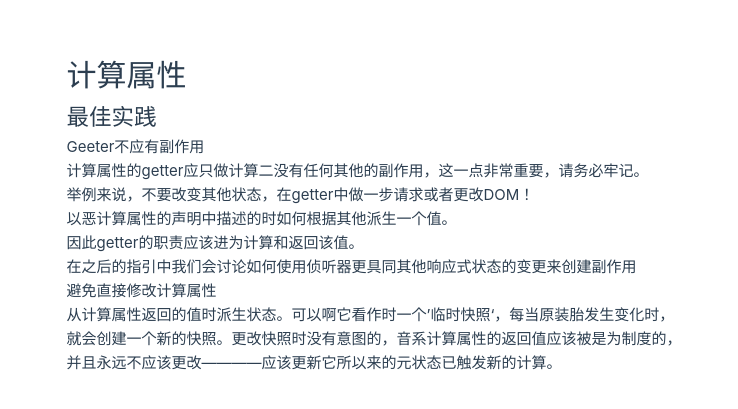
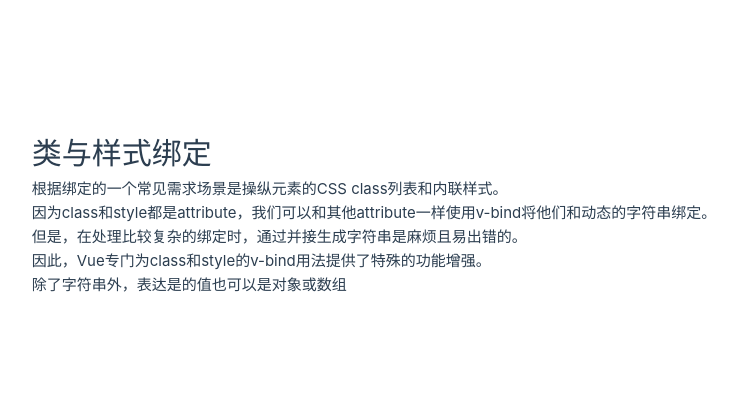
Before and after one commit to ShenlongDev/vue_xx, a Vue app: page / in a window 1280 px wide. Shown: the part 187-596 px from the top of the page, without its empty margins (266-1004 px from the left). Built offline with nearby package versions, Linux system fonts and the light colour scheme.

Commit message:
Class 与 Style 绑定

```diff
--- a/src/MyApp.vue
+++ b/src/MyApp.vue
@@ -1,18 +1,12 @@
 <script setup></script>
 
 <template>
-  <h1>计算属性</h1>
-  <h2>最佳实践</h2>
-  <p>Geeter不应有副作用</p>
-  <p>计算属性的getter应只做计算二没有任何其他的副作用，这一点非常重要，请务必牢记。</p>
-  <p>举例来说，不要改变其他状态，在getter中做一步请求或者更改DOM！</p>
-  <p>以恶计算属性的声明中描述的时如何根据其他派生一个值。</p>
-  <p>因此getter的职责应该进为计算和返回该值。</p>
-  <p>在之后的指引中我们会讨论如何使用侦听器更具同其他响应式状态的变更来创建副作用</p>
-  <p>避免直接修改计算属性</p>
-  <p>从计算属性返回的值时派生状态。可以啊它看作时一个’临时快照‘，每当原装胎发生变化时，</p>
-  <p>就会创建一个新的快照。更改快照时没有意图的，音系计算属性的返回值应该被是为制度的，</p>
-  <p>并且永远不应该更改————应该更新它所以来的元状态已触发新的计算。</p>
+  <h1>类与样式绑定</h1>
+  <p>根据绑定的一个常见需求场景是操纵元素的CSS class列表和内联样式。</p>
+  <p>因为class和style都是attribute，我们可以和其他attribute一样使用v-bind将他们和动态的字符串绑定。</p>
+  <p>但是，在处理比较复杂的绑定时，通过并接生成字符串是麻烦且易出错的。</p>
+  <p>因此，Vue专门为class和style的v-bind用法提供了特殊的功能增强。</p>
+  <p>除了字符串外，表达是的值也可以是对象或数组</p>
 </template>
 
 <style scoped></style>
```
